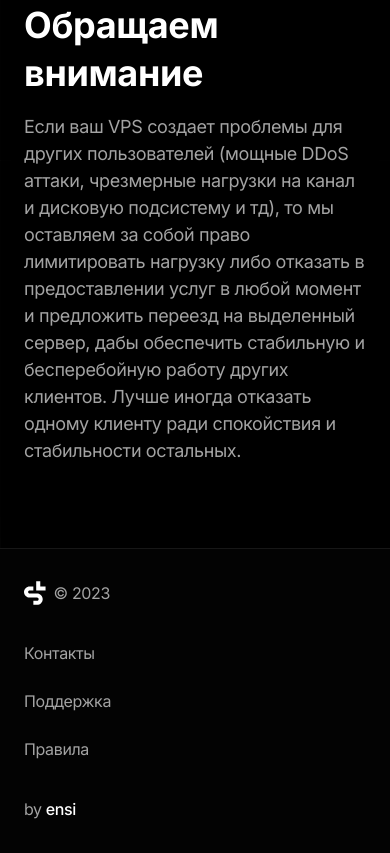
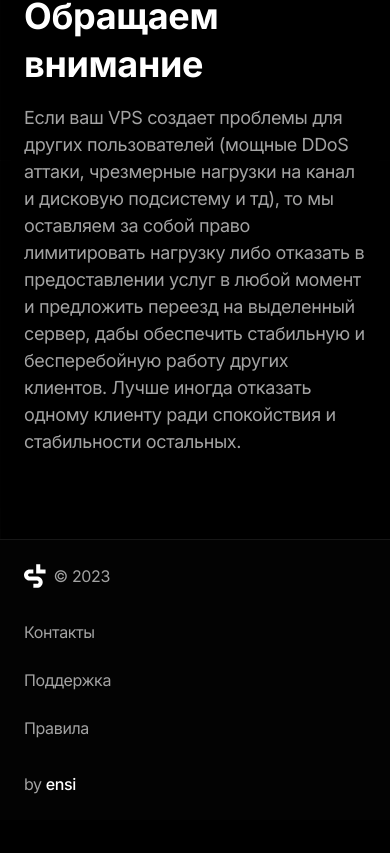
Before and after one commit to ncor/saltucloud-landing, a Next.js app: page /policy in a window 390 px wide. Shown: the part 4904-5757 px from the top of the page. After the commit the page ends 5724 px from the top, so only its background shows below. Built offline with nearby package versions, Linux system fonts and the light colour scheme.

Commit message:
upd: h/f links, offer button, mobile menu

```diff
--- a/components/MobileMenu.tsx
+++ b/components/MobileMenu.tsx
@@ -35,7 +35,7 @@ export default function MobileMenu() {
             duration: 0.2
         }}
         animate={ visible ? 'open' : 'closed' }
-        className="fixed top-[71px] w-full max-w-screen h-full max-h-screen bg-black z-50"
+        className="fixed top-[63px] w-full max-w-screen h-full max-h-screen bg-black z-50"
     >
         <div className="w-full flex flex-col">
             <MenuDialogLink text="Контакты" url="/#contacts" local/>
--- a/components/common/Link.tsx
+++ b/components/common/Link.tsx
@@ -10,7 +10,8 @@ export interface LinkProps {
 export default function Link({ href, children, target='_parent' }: LinkProps) {
     return <a
         href={ href } target={ target }
-        className="text-neutral-400 text-[16px] hover:text-white transition-all duration-200"
+        className="md:py-3 md:px-4 leading-4 rounded-full text-neutral-400 text-[16px]
+            hover:text-neutral-200 md:hover:bg-neutral-900 transition-all duration-200"
     >
         { children }
     </a>
--- a/components/common/MenuDialogLink.tsx
+++ b/components/common/MenuDialogLink.tsx
@@ -16,7 +16,7 @@ export default function MenuDialogLink({
     const { setVisible } = useContext(MobileMenuContext);
 
     return <a href={ url } target={ local ? '_parent' : '_blank' } onClick={ () => setVisible(false) } className={
-        `p-6 group flex items-center justify-between ${ !last ? ' border-b-[1px] border-neutral-800' : '' }`
+        `px-6 h-[64px] group flex items-center justify-between ${ !last ? ' border-b-[1px] border-neutral-800' : '' }`
     }>
         <div className="text-neutral-400 group-hover:text-white transition-all duration-400">
             { text }
--- a/components/sections/Footer.tsx
+++ b/components/sections/Footer.tsx
@@ -2,15 +2,15 @@ import Link from "../common/Link";
 import LogoIcon from "../icons/LogoIcon";
 
 export default function Footer() {
-    return <div className="mt-auto w-full px-6 flex justify-center border-neutral-900 border-t-[1px] bg-[#030303]">
-        <div className="w-full max-w-6xl py-8 flex flex-col md:flex-row md:justify-between gap-9 text-[16px]">
+    return <div className="mt-auto w-full px-6 py-6 md:py-0 md:h-[72px] flex justify-center border-neutral-900 border-t-[1px] bg-[#030303]">
+        <div className="w-full max-w-6xl flex flex-col md:flex-row md:justify-between md:items-center gap-9 text-[16px]">
             <a href="/" className="flex gap-2">
                 <LogoIcon/>
                 <div className="text-neutral-400">
                     © 2023
                 </div>
             </a>
-            <div className="flex flex-col md:flex-row gap-6">
+            <div className="flex flex-col md:flex-row gap-8 md:gap-6">
                 <Link href="/#contacts">
                     Контакты
                 </Link>
--- a/components/sections/Header.tsx
+++ b/components/sections/Header.tsx
@@ -10,7 +10,7 @@ import MobileMenu from "../MobileMenu";
 export default function Header() {
     const { visible, setVisible } = useContext(MobileMenuContext);
 
-    return <div className="relative w-full px-6 flex justify-center bg-black border-neutral-900 border-b-[1px]">
+    return <div className="relative w-full px-6 h-[64px] flex justify-center bg-black border-neutral-900 border-b-[1px]">
         <MobileMenu/>
         <div className="w-full max-w-6xl py-6 flex items-center justify-between">
             <a href="/" className="flex items-center gap-2">
@@ -22,7 +22,7 @@ export default function Header() {
             <button className="md:hidden" onClick={ () => setVisible(!visible) }>
                 { visible ? <CloseIcon/> : <MenuIcon/> }
             </button>
-            <div className="hidden md:flex gap-6 text-neutral-400">
+            <div className="hidden md:flex gap-2 text-neutral-400">
                 <Link href="/#contacts">
                     Контакты
                 </Link>
--- a/components/sections/Offer.tsx
+++ b/components/sections/Offer.tsx
@@ -18,7 +18,11 @@ export default function Offer() {
                 <Highlight color="white" className="top-[60%] left-[40%] -translate-x-1/2 -translate-y-1/2"/>
                 <Highlight color="peach" className="w-[1000px] h-[1000px] -top-[100px] left-0 -translate-x-1/2 -translate-y-1/2 opacity-[50%]"/>
                 <Highlight color="magenta" className="w-[1000px] h-[1000px] top-0 left-full -translate-x-1/2 -translate-y-1/2 opacity-[45%]"/>
-                <Button text="Арендовать" icon={ <ActionIcon/> } url="/#contacts" local className="animate-pulse"/>
+                <Button
+                    text="Арендовать" icon={ <ActionIcon/> }
+                    className="animate-pulse hover:animate-none"
+                    url="/#contacts" local
+                />
             </div>
         </div>
     </div>;
```
